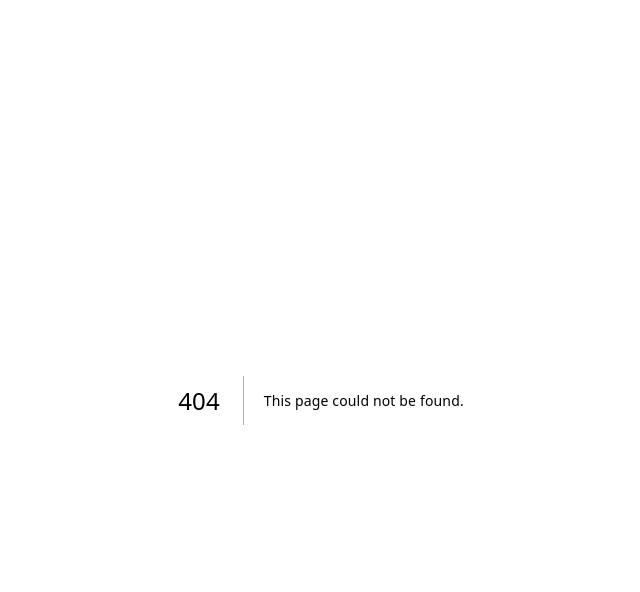
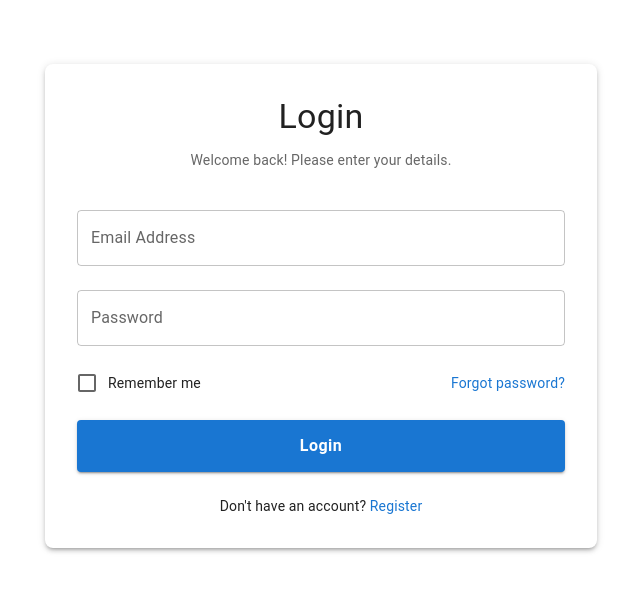
Before and after one commit to andigaluh/belajar-vibe-coding, a Next.js app: page /login in a window 1280 px wide. Before the commit this address had no page. Shown: the top 592 px of the page, without its empty margins (319-959 px from the left). Built offline with nearby package versions, Linux system fonts and the light colour scheme; what @mui/material-nextjs would draw is missing.

Commit message:
feat: implement user login with remember me and custom auth api

```diff
--- a/package.json
+++ b/package.json
@@ -17,6 +17,7 @@
     "@tanstack/react-query": "^5.99.0",
     "bcryptjs": "^3.0.3",
     "formik": "^2.4.9",
+    "jsonwebtoken": "^9.0.3",
     "mysql2": "^3.22.0",
     "next": "16.2.3",
     "next-auth": "^5.0.0-beta.30",
--- /dev/null
+++ b/src/app/api/v1/login/route.js
@@ -0,0 +1,71 @@
+import { NextResponse } from 'next/server';
+import pool from '@/lib/db';
+import bcrypt from 'bcryptjs';
+import jwt from 'jsonwebtoken';
+
+export async function POST(request) {
+  try {
+    const { email, password, rememberMe } = await request.json();
+
+    // 1. Basic validation
+    if (!email || !password) {
+      return NextResponse.json(
+        { error: true, message: 'email or password is wrong not null', data: null },
+        { status: 400 }
+      );
+    }
+
+    // 2. Find user by email
+    const [users] = await pool.execute('SELECT * FROM users WHERE email = ?', [email]);
+    if (users.length === 0) {
+      return NextResponse.json(
+        { error: true, message: 'email or password is wrong not found', data: null },
+        { status: 401 }
+      );
+    }
+
+    const user = users[0];
+
+    // 3. Verify password
+    const isPasswordValid = await bcrypt.compare(password, user.password);
+    if (!isPasswordValid) {
+      return NextResponse.json(
+        { error: true, message: 'email or password is wrong not match', data: null },
+        { status: 401 }
+      );
+    }
+
+    // 4. Generate JWT
+    const secret = process.env.AUTH_SECRET;
+    const expiresIn = rememberMe ? '30d' : '24h';
+    const token = jwt.sign(
+      { id: user.id, email: user.email, name: user.name },
+      secret,
+      { expiresIn: expiresIn }
+    );
+
+    // 5. Store session in database
+    await pool.execute(
+      'INSERT INTO sessions (user_id, token) VALUES (?, ?)',
+      [user.id, token]
+    );
+
+    // 6. Return response
+    return NextResponse.json(
+      {
+        error: false,
+        message: 'login success',
+        data: {
+          token: token,
+        },
+      },
+      { status: 200 }
+    );
+  } catch (error) {
+    console.error('Login error:', error);
+    return NextResponse.json(
+      { error: true, message: 'Internal server error', data: null },
+      { status: 500 }
+    );
+  }
+}
--- /dev/null
+++ b/src/app/login/page.js
@@ -0,0 +1,184 @@
+'use client';
+
+import React, { Suspense } from 'react';
+import {
+  Container,
+  Box,
+  Typography,
+  TextField,
+  Button,
+  Paper,
+  Alert,
+  CircularProgress,
+  Link as MuiLink,
+  Checkbox,
+  FormControlLabel
+} from '@mui/material';
+import { useFormik } from 'formik';
+import * as Yup from 'yup';
+import { signIn } from 'next-auth/react';
+import { useMutation } from '@tanstack/react-query';
+import { useRouter, useSearchParams } from 'next/navigation';
+import Link from 'next/link';
+
+const validationSchema = Yup.object({
+  email: Yup.string()
+    .email('Invalid email address')
+    .required('Email is required'),
+  password: Yup.string()
+    .required('Password is required'),
+});
+
+function LoginContent() {
+  const router = useRouter();
+  const searchParams = useSearchParams();
+  const callbackUrl = searchParams.get('callbackUrl') || '/';
+  const [error, setError] = React.useState(null);
+
+  const loginMutation = useMutation({
+    mutationFn: async (values) => {
+      const result = await signIn('credentials', {
+        email: values.email,
+        password: values.password,
+        rememberMe: values.rememberMe,
+        redirect: false,
+        callbackUrl: callbackUrl,
+      });
+      return result;
+    },
+    onSuccess: (result) => {
+      console.log(result)
+      if (result?.error) {
+        setError('Email or password is wrong');
+      } else {
+        router.push(callbackUrl);
+        router.refresh();
+      }
+    },
+    onError: (err) => {
+      console.error('Login submit error:', err);
+      setError('Something went wrong. Please try again later.');
+    }
+  });
+
+  const formik = useFormik({
+    initialValues: {
+      email: '',
+      password: '',
+      rememberMe: false,
+    },
+    validationSchema: validationSchema,
+    onSubmit: (values) => {
+      setError(null);
+      loginMutation.mutate(values);
+    },
+  });
+
+  return (
+    <Container maxWidth="sm">
+      <Box sx={{ mt: 8, mb: 4 }}>
+        <Paper elevation={3} sx={{ p: 4, borderRadius: 2 }}>
+          <Typography variant="h4" component="h1" gutterBottom align="center" fontWeight="bold">
+            Login
+          </Typography>
+          <Typography variant="body2" color="textSecondary" align="center" sx={{ mb: 3 }}>
+            Welcome back! Please enter your details.
+          </Typography>
+
+          {error && (
+            <Alert severity="error" sx={{ mb: 3 }}>
+              {error}
+            </Alert>
+          )}
+
+          <Box component="form" onSubmit={formik.handleSubmit} noValidate>
+            <TextField
+              fullWidth
+              id="email"
+              name="email"
+              label="Email Address"
+              value={formik.values.email}
+              onChange={formik.handleChange}
+              onBlur={formik.handleBlur}
+              error={formik.touched.email && Boolean(formik.errors.email)}
+              helperText={formik.touched.email && formik.errors.email}
+              margin="normal"
+              autoComplete="email"
+            />
+            <TextField
+              fullWidth
+              id="password"
+              name="password"
+              label="Password"
+              type="password"
+              value={formik.values.password}
+              onChange={formik.handleChange}
+              onBlur={formik.handleBlur}
+              error={formik.touched.password && Boolean(formik.errors.password)}
+              helperText={formik.touched.password && formik.errors.password}
+              margin="normal"
+              autoComplete="current-password"
+            />
+
+            <Box sx={{ mt: 1, mb: 2, display: 'flex', justifyContent: 'space-between', alignItems: 'center' }}>
+              <FormControlLabel
+                control={
+                  <Checkbox
+                    id="rememberMe"
+                    name="rememberMe"
+                    checked={formik.values.rememberMe}
+                    onChange={formik.handleChange}
+                    color="primary"
+                  />
+                }
+                label={<Typography variant="body2">Remember me</Typography>}
+              />
+              <Link href="/forget-password" passHref legacyBehavior>
+                <MuiLink variant="body2" sx={{ cursor: 'pointer', textDecoration: 'none' }}>
+                  Forgot password?
+                </MuiLink>
+              </Link>
+            </Box>
+
+            <Button
+              color="primary"
+              variant="contained"
+              fullWidth
+              type="submit"
+              size="large"
+              disabled={loginMutation.isPending}
+              sx={{ py: 1.5, fontWeight: 'bold', textTransform: 'none', fontSize: '1rem' }}
+            >
+              {loginMutation.isPending ? <CircularProgress size={24} color="inherit" /> : 'Login'}
+            </Button>
+
+            <Box sx={{ mt: 3, textAlign: 'center' }}>
+              <Typography variant="body2">
+                Don't have an account?{' '}
+                <Link href="/register" passHref legacyBehavior>
+                  <MuiLink fontWeight="bold" sx={{ cursor: 'pointer', textDecoration: 'none' }}>
+                    Register
+                  </MuiLink>
+                </Link>
+              </Typography>
+            </Box>
+          </Box>
+        </Paper>
+      </Box>
+    </Container>
+  );
+}
+
+export default function LoginPage() {
+  return (
+    <Suspense fallback={
+      <Container maxWidth="sm">
+        <Box sx={{ mt: 8, display: 'flex', justifyContent: 'center' }}>
+          <CircularProgress />
+        </Box>
+      </Container>
+    }>
+      <LoginContent />
+    </Suspense>
+  );
+}
```
Also changed, not shown: src/auth.js (+51 -11 lines), 1 other file (tests, documents, lock files or other folders).
